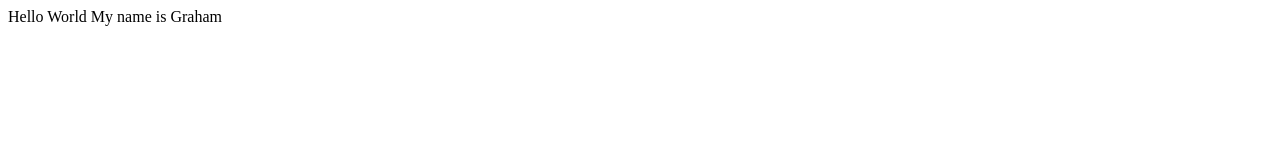
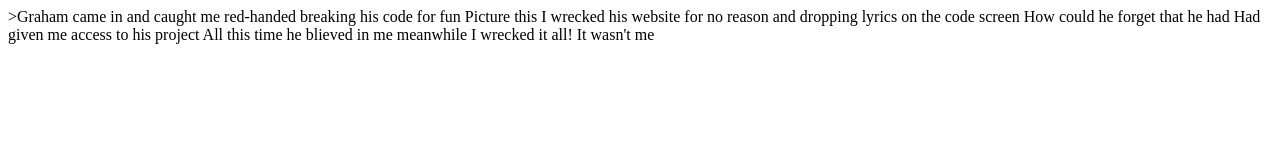
Before and after one commit to grahamert/hello-world, a plain HTML site: page index.html in a window 1280 px wide. Drawn offline with Linux system fonts and the light colour scheme.

Commit message:
Update index.html

```diff
--- a/index.html
+++ b/index.html
@@ -1,2 +1,11 @@
-Hello World
-My name is Graham
+<!--Hello World
+My name is Graham-->
+<p>>Graham came in and caught me red-handed
+				breaking his code for fun
+				Picture this I wrecked his website for no reason
+				and dropping lyrics on the code screen
+				How could he forget that he had
+				Had given me access to his project
+				All this time he blieved in me
+				meanwhile I wrecked it all!
+				It wasn't me</p>
```
